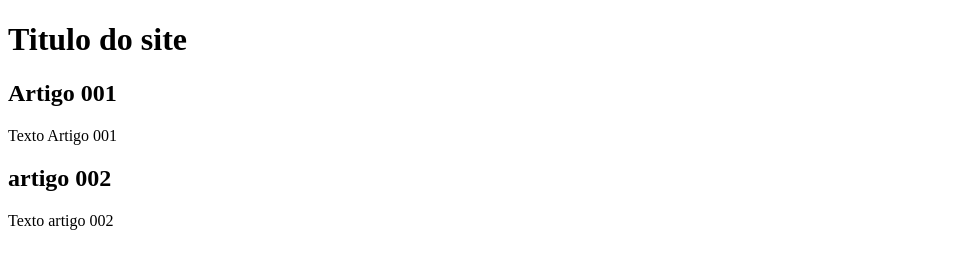
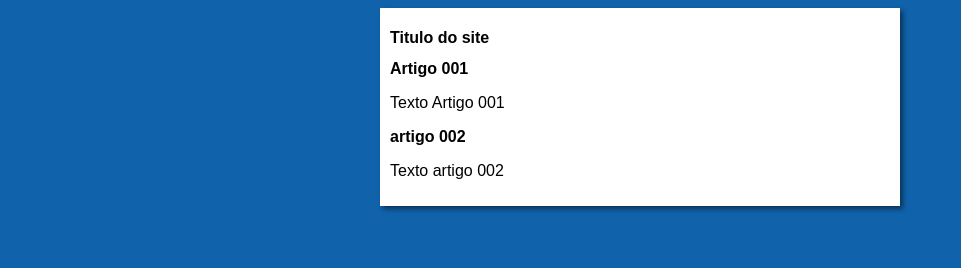
Before and after one commit to GuilhermeRepository/projeto-site, a plain HTML site: page index.html in a window 1280 px wide. Shown: the whole page, without its empty margins (0-961 px from the left). Drawn offline with Linux system fonts and the light colour scheme.

Commit message:
Design started

```diff
--- /dev/null
+++ b/estilos/style.css
@@ -0,0 +1,16 @@
+*{
+    font-family: Arial, Helvetica, sans-serif;
+    font-size: 16px;
+}
+
+body{
+    background-color: rgb(16, 98, 170);
+
+}
+main {
+    background-color: white;
+    width: 500px;
+    margin: auto;
+    padding: 10px;
+    box-shadow: 3px 3px 5px rgba(0, 0, 0, 0.479);
+}
--- a/index.html
+++ b/index.html
@@ -4,6 +4,7 @@
     <meta charset="UTF-8">
     <meta name="viewport" content="width=device-width, initial-scale=1.0">
     <title>Titulo do site</title>
+    <link rel="stylesheet" href="estilos/style.css">
 </head>
 <body>
     <main>
```
